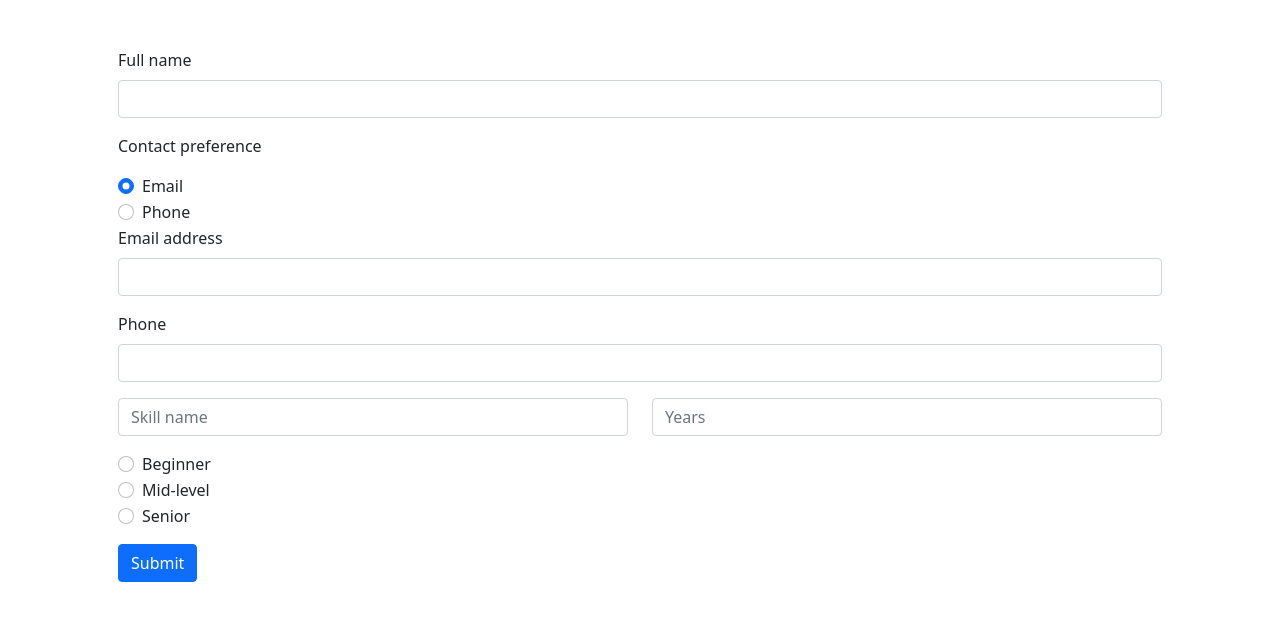
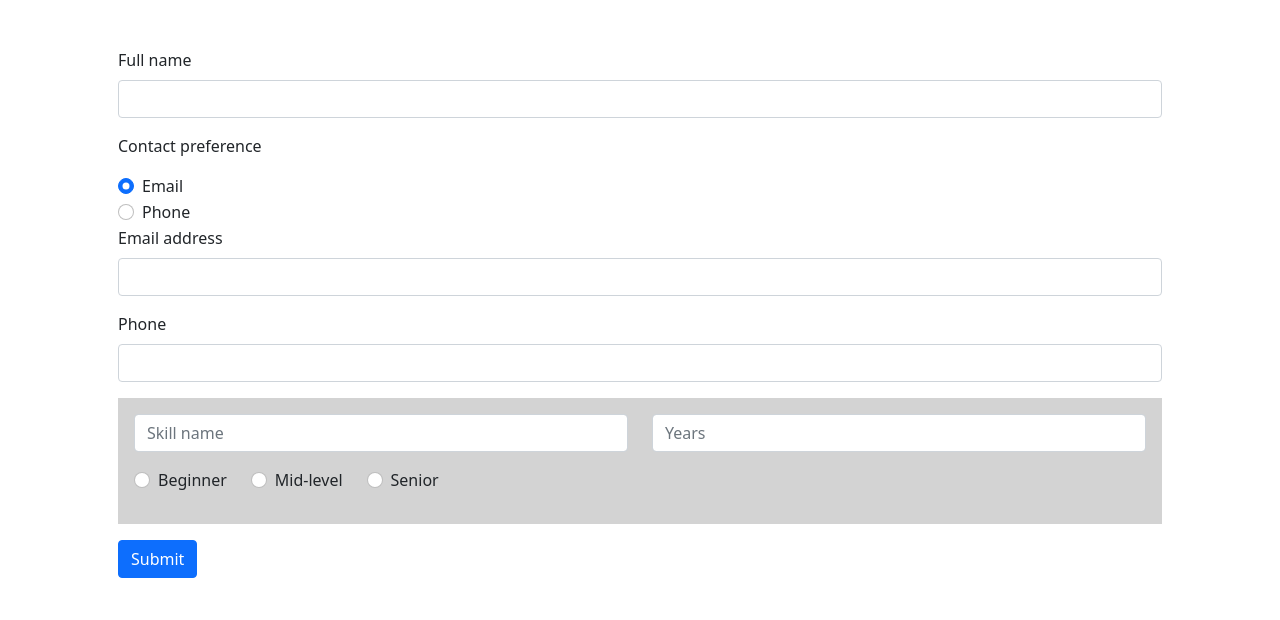
Before and after one commit to afolabiopakunle/angular-reactive-form-validations, an Angular app: page / in a window 1280 px wide. Shown: the top 620 px of the page. Built offline with nearby package versions, Linux system fonts and the light colour scheme.

Commit message:
skill separated

```diff
--- a/src/app/app.component.css
+++ b/src/app/app.component.css
@@ -1,3 +1,9 @@
 .invalid-feedback {
   font-size: 0.7rem;
 }
+
+.skill {
+  background-color: lightgrey;
+  padding: 1rem;
+  margin-bottom: 1rem;
+}
--- a/src/app/app.component.html
+++ b/src/app/app.component.html
@@ -47,7 +47,7 @@
         {{ formErrors.phone }}
       </div>
     </div>
-    <div formGroupName="skill">
+    <div formGroupName="skill" class="skill">
     <div class="row mb-3">
       <div class="col">
         <input type="text" [ngClass]="{'is-invalid': formErrors.skillName}" class="form-control" placeholder="Skill name" aria-label="Skill name" formControlName="skillName" (blur)="logValidationErrors(form)">
@@ -62,7 +62,8 @@
         </div>
       </div>
     </div>
-    <div class="form-check">
+    <div style="display: flex">
+    <div class="form-check me-4">
       <input formControlName="proficiency" [ngClass]="{'is-invalid': formErrors.proficiency}" class="form-check-input" type="radio" name="proficiency" id="beginner" value="beginner" (blur)="logValidationErrors(form)">
       <div class="invalid-feedback">
         {{ formErrors.proficiency }}
@@ -71,7 +72,7 @@
         Beginner
       </label>
     </div>
-    <div class="form-check">
+    <div class="form-check me-4">
       <input formControlName="proficiency" [ngClass]="{'is-invalid': formErrors.proficiency}" class="form-check-input" type="radio" name="proficiency" id="exampleRadios2" value="mid-level" (blur)="logValidationErrors(form)">
       <div class="invalid-feedback">
         {{ formErrors.proficiency }}
@@ -90,6 +91,7 @@
       </label>
     </div>
     </div>
+    </div>
     <button class="btn btn-primary">Submit</button>
   </form>
 </div>
```
